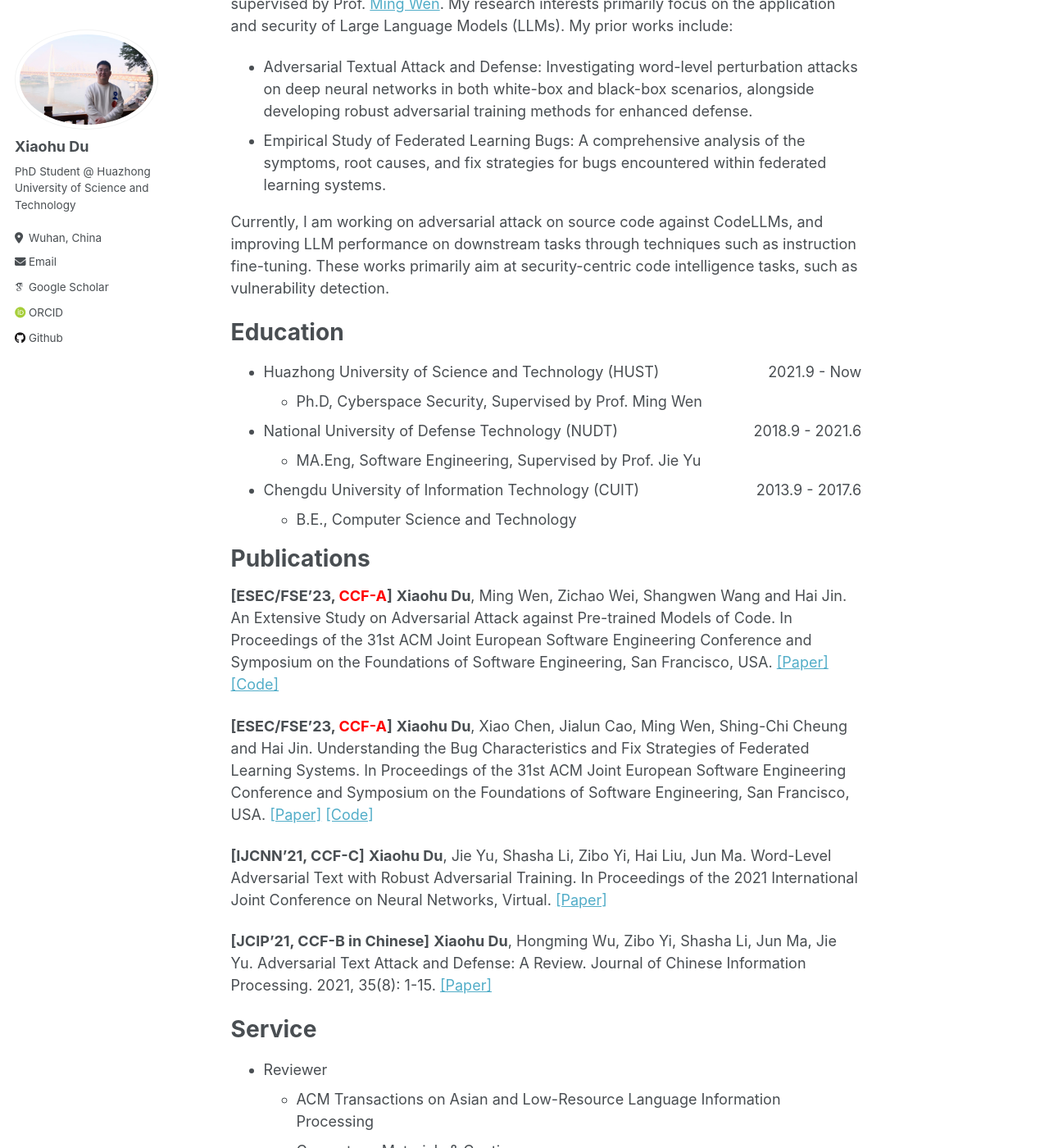
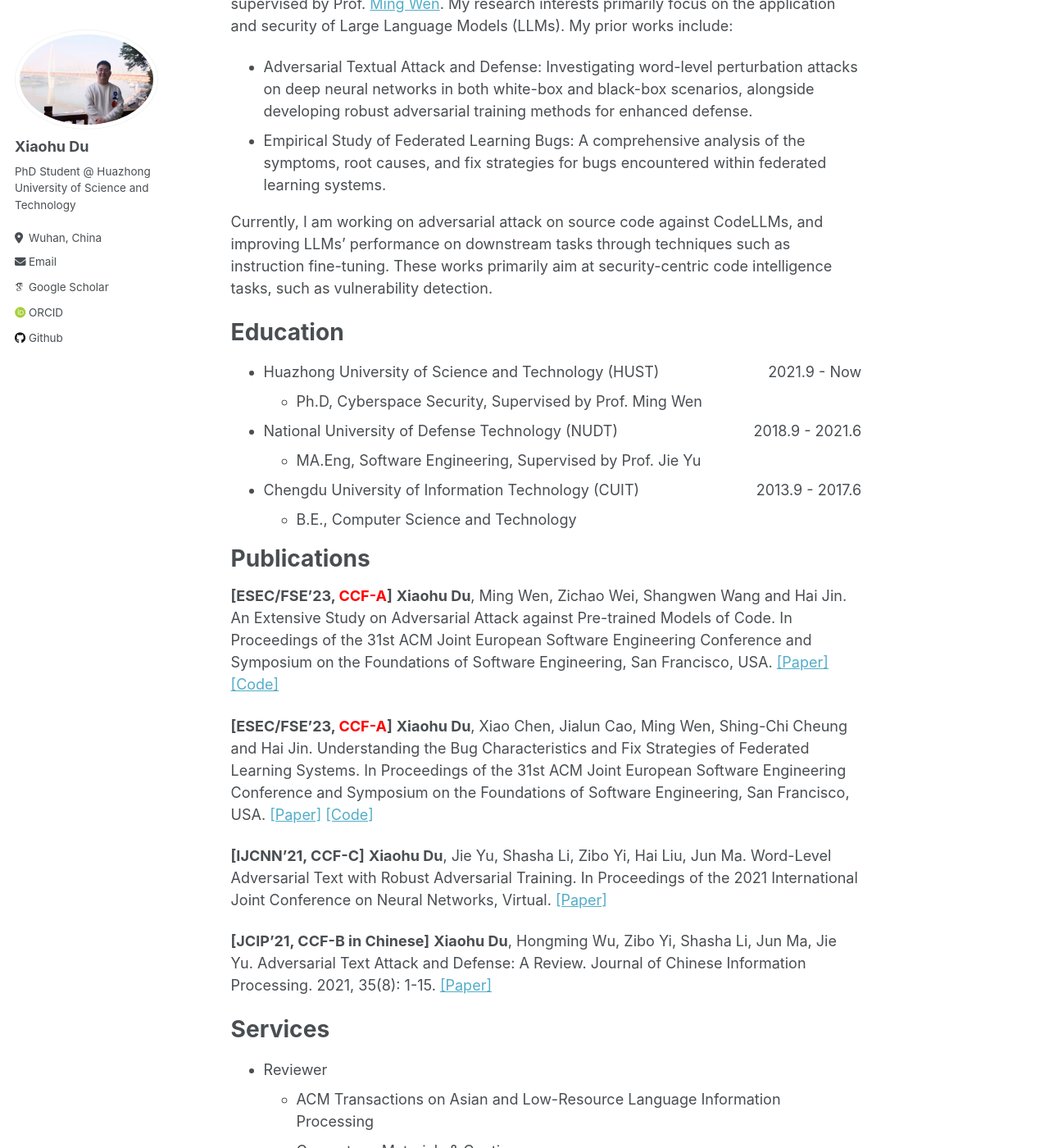
Before and after one commit to xhdu/xhdu.github.io, a Jekyll site: the page built from _pages/about.md, in a window 1280 px wide and 1400 px high, scrolled down 216 px. Shown: the whole window at 82% size. Built offline with Jekyll 4.4.1, drawn with Linux system fonts in a browser that asks for light colours; some web fonts are replaced.

Commit message:
Minor Update

```diff
--- a/_pages/about.md
+++ b/_pages/about.md
@@ -14,7 +14,7 @@ I am a third-year PhD student at Huazhong University of Science and Technology (
 - Adversarial Textual Attack and Defense: Investigating word-level perturbation attacks on deep neural networks in both white-box and black-box scenarios, alongside developing robust adversarial training methods for enhanced defense.
 - Empirical Study of Federated Learning Bugs: A comprehensive analysis of the symptoms, root causes, and fix strategies for bugs encountered within federated learning systems.
 
-Currently, I am working on adversarial attack on source code against CodeLLMs, and improving LLM performance on downstream tasks through techniques such as instruction fine-tuning. These works primarily aim at security-centric code intelligence tasks, such as vulnerability detection.
+Currently, I am working on adversarial attack on source code against CodeLLMs, and improving LLMs' performance on downstream tasks through techniques such as instruction fine-tuning. These works primarily aim at security-centric code intelligence tasks, such as vulnerability detection.
 
 Education
 ======
@@ -37,7 +37,7 @@ Publications
 
 **[JCIP'21, CCF-B in Chinese]** **Xiaohu Du**, Hongming Wu, Zibo Yi, Shasha Li, Jun Ma, Jie Yu. Adversarial Text Attack and Defense: A Review. Journal of Chinese Information Processing. 2021, 35(8): 1-15. [[Paper]](http://xhdu.github.io/files/JCIP21.pdf)
 
-Service
+Services
 ======
 - Reviewer
   - ACM Transactions on Asian and Low-Resource Language Information Processing
```
